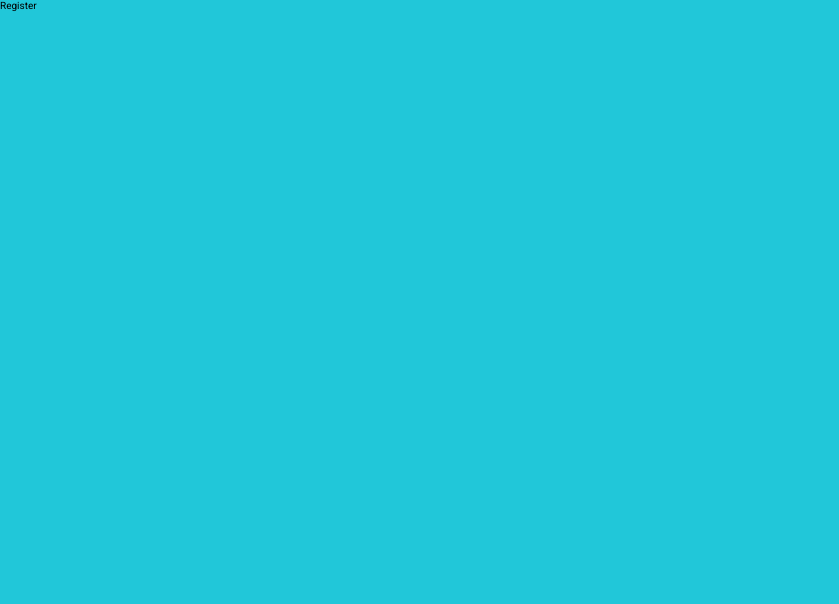
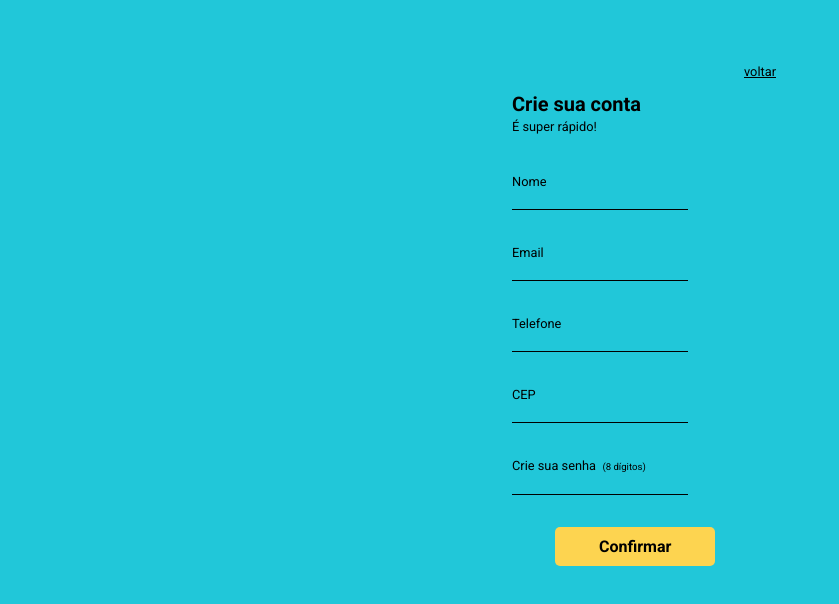
Before and after one commit to hart42/NoPlastic, a React (Create React App) app in the folder front-end/: page /register in a window 1280 px wide. Shown: the top 604 px of the page, without its empty margins (0-839 px from the left). Built offline with nearby package versions, Linux system fonts and the light colour scheme; the HTML template or start-up script is replaced by a standard one.

Commit message:
feat: página de cadastro

```diff
--- a/front-end/package.json
+++ b/front-end/package.json
@@ -3,6 +3,9 @@
   "version": "0.1.0",
   "private": true,
   "dependencies": {
+    "@emotion/react": "^11.9.0",
+    "@emotion/styled": "^11.8.1",
+    "@mui/material": "^5.6.3",
     "@testing-library/jest-dom": "^5.16.4",
     "@testing-library/react": "^13.1.1",
     "@testing-library/user-event": "^13.5.0",
--- a/front-end/src/pages/Register/Register.jsx
+++ b/front-end/src/pages/Register/Register.jsx
@@ -1,8 +1,49 @@
 import React from "react";
 import styles from "./style.module.css";
+import Container from "../../components/Container/Container";
+import CustomButton from "../../components/CustomButton/CustomButton";
 
 const Register = () => {
-  return <div>Register</div>;
+  return (
+    <Container>
+      <div className={styles.container__register}>
+        <div className={styles.back}>
+          <a href="https://google.com.br">voltar</a>
+        </div>
+        <div className={styles.container__register__section}>
+          <div className={styles.container__register__title}>
+            <h1>Crie sua conta</h1>
+            <p>É super rápido!</p>
+          </div>
+          <div className={styles.container__input}>
+            <label htmlFor="name">Nome</label>
+            <input id="name" type="text" />
+          </div>
+          <div className={styles.container__input}>
+            <label htmlFor="email">Email</label>
+            <input id="email" type="email" />
+          </div>
+          <div className={styles.container__input}>
+            <label htmlFor="phone">Telefone</label>
+            <input id="phone" type="" />
+          </div>
+          <div className={styles.container__input}>
+            <label htmlFor="cep">CEP</label>
+            <input id="cep" type="text" />
+          </div>
+          <div className={styles.container__input}>
+            <div className={styles.container__input__last}>
+              <label htmlFor="pass">Crie sua senha</label>
+              <span>(8 dígitos)</span>
+            </div>
+            <input id="pass" type="password" />
+          </div>
+        </div>
+
+        <CustomButton className={"default"} text="Confirmar" />
+      </div>
+    </Container>
+  );
 };
 
 export default Register;
--- a/front-end/src/pages/Register/style.module.css
+++ b/front-end/src/pages/Register/style.module.css
@@ -0,0 +1,69 @@
+.container__register {
+  display: flex;
+  flex-direction: column;
+  justify-content: center;
+  align-items: center;
+  margin-top: 4rem;
+}
+
+.back a {
+  all: unset;
+  color: black;
+  text-decoration: underline;
+  font-size: 0.8rem;
+
+  margin-left: 15rem;
+}
+
+.container__register__section {
+  margin-left: -5rem;
+}
+
+.container__register__title p {
+  font-weight: 400;
+  font-size: 0.8rem;
+  line-height: 1.6rem;
+
+  margin-top: -1rem;
+  margin-bottom: 2rem;
+}
+
+.container__input {
+  display: flex;
+  flex-direction: column;
+
+  margin-bottom: 2rem;
+}
+
+.container__input label {
+  font-weight: 400;
+  font-size: 0.8rem;
+  line-height: 1.4rem;
+
+  margin-bottom: 0.1rem;
+}
+
+.container__input input:focus {
+  border-bottom: 1px solid red;
+}
+
+.container__input input {
+  all: unset;
+  border-bottom: 1px solid black;
+  width: 11rem;
+
+  font-size: larger;
+}
+
+.container__input__last {
+  font-weight: 400;
+  font-size: 0.8rem;
+  line-height: 1.4rem;
+
+  margin-bottom: 0.1rem;
+}
+
+.container__input__last span {
+  margin-left: 0.4rem;
+  font-size: 0.6rem;
+}
```
Also changed, not shown: 1 other file (tests, documents, lock files or other folders).
